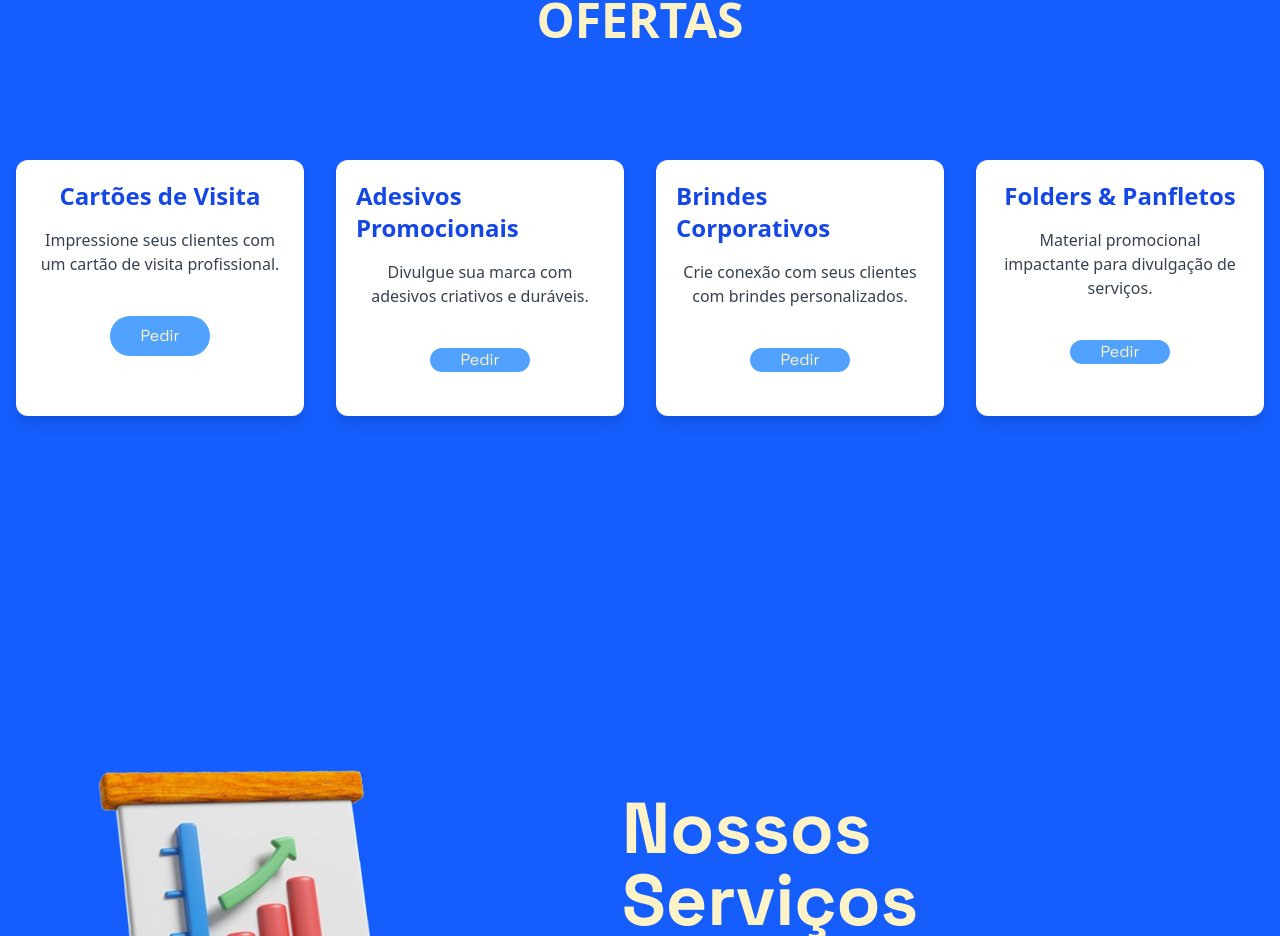
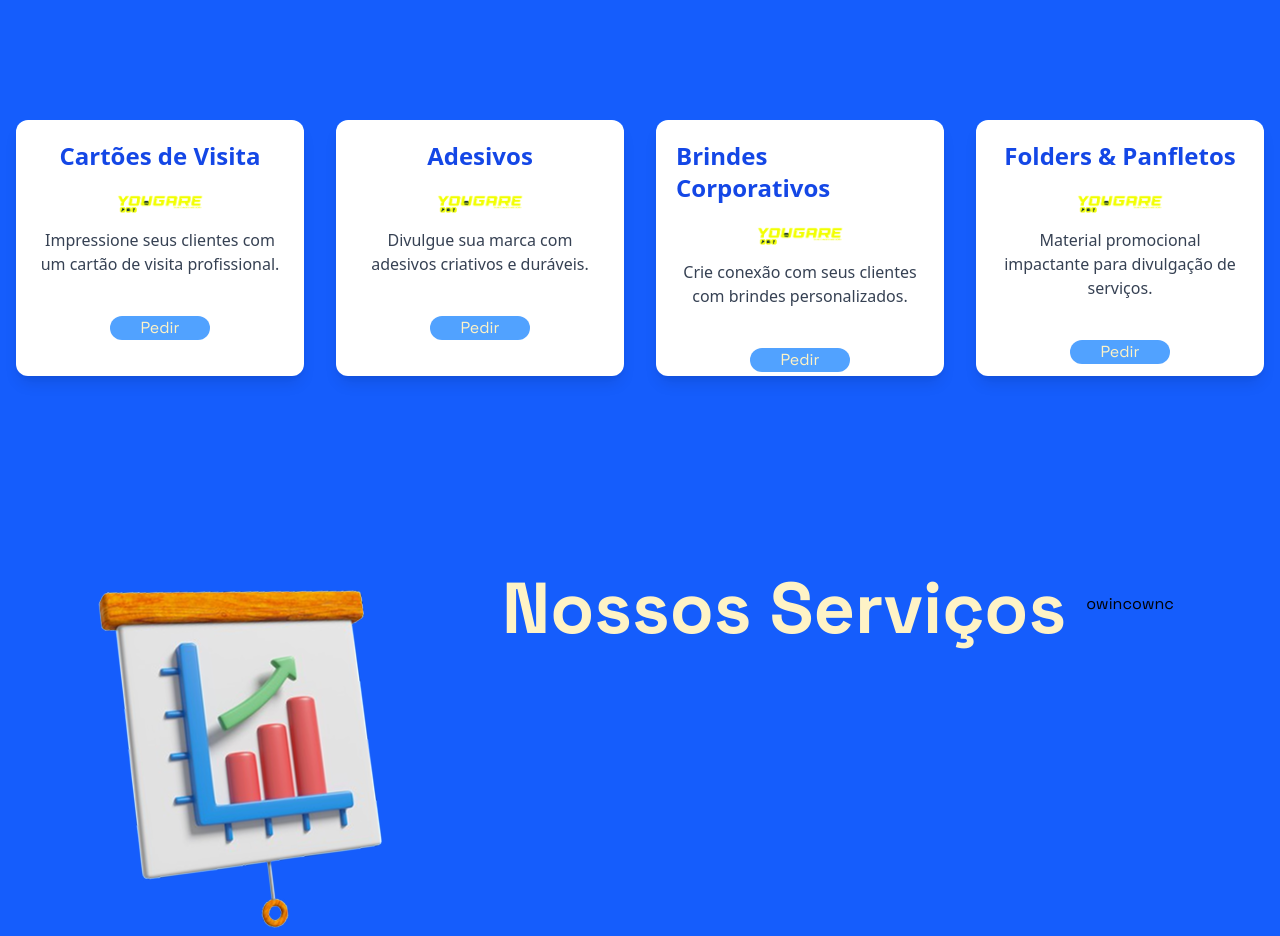
Before and after one commit to Aruturiz/graficastilu, a React (Vite) app in the folder grafica-stilus/: page / in a window 1280 px wide. Shown: the part 976-1912 px from the top of the page. Built offline with nearby package versions, Linux system fonts and the light colour scheme.

Commit message:
commit 30-06

```diff
--- a/grafica-stilus/src/pages/Home_tem.jsx
+++ b/grafica-stilus/src/pages/Home_tem.jsx
@@ -3,15 +3,16 @@ import NavBar from './NavBar';
 import foto1 from '../assets/Imagens/home/foto1.jpg';
 import degrade from '../assets/Imagens/home/degrade.png';
 import grafico from '../assets/Imagens/home/grafico.png';
+import you from '../assets/Imagens/home/you.png';
 import Footer from './footer';
 
 function Home_tem() {
   const cards = [
-    { titulo: 'Banner Personalizado', descricao: 'Produção rápida e de alta qualidade para divulgar sua marca.', imagem: '../assets/Imagens/home/foto1.jpg' },
-    { titulo: 'Cartões de Visita', descricao: 'Impressione seus clientes com um cartão de visita profissional.' },
-    { titulo: 'Adesivos Promocionais', descricao: 'Divulgue sua marca com adesivos criativos e duráveis.' },
-    { titulo: 'Brindes Corporativos', descricao: 'Crie conexão com seus clientes com brindes personalizados.' },
-    { titulo: 'Folders & Panfletos', descricao: 'Material promocional impactante para divulgação de serviços.' },
+    { titulo: 'Banner Personalizado', descricao: 'Produção rápida e de alta qualidade para divulgar sua marca.', imagem:you },
+    { titulo: 'Cartões de Visita', descricao: 'Impressione seus clientes com um cartão de visita profissional.',imagem:you },
+    { titulo: 'Adesivos ', descricao: 'Divulgue sua marca com adesivos criativos e duráveis.',  imagem:you },
+    { titulo: 'Brindes Corporativos', descricao: 'Crie conexão com seus clientes com brindes personalizados.',imagem:you },
+    { titulo: 'Folders & Panfletos', descricao: 'Material promocional impactante para divulgação de serviços.',imagem:you},
   ];
 
   const cardWidth = 320;
@@ -69,9 +70,9 @@ function Home_tem() {
       </div>
 
       {/* Carrossel animado com loop */}
-      <div className="bg-blue-600 py-30">
+      <div className="bg-blue-600 py-15">
         <div className=" rounded-3xl py-5  mr-80 ml-80 -my-20">
-          <h1 className="text-center text-amber-100 text-5xl font-bold mb-10 ">OFERTAS</h1>
+          <h1 className="text-center text-amber-100 text-5xl font-bold mb-10 m-5">OFERTAS</h1>
       </div>
 
 
@@ -91,8 +92,11 @@ function Home_tem() {
                   style={{ width: `${cardWidth}px` }}
                 >
                   <div className="bg-white rounded-xl shadow-lg p-5 h-64 w-full flex flex-col items-center hover:scale-105 transition-transform duration-300 my-30">
+
                     <h2 className="text-2xl font-bold text-blue-700 mb-4">{card.titulo}</h2>
-                    <img></img>
+                    {card.imagem && (
+                  <img src={card.imagem} alt={card.titulo} className="w-24 h-24 object-contain mb-2" />
+                    )}
                     <p className="text-gray-700 text-center">{card.descricao}</p>
                     <button className="bg-blue-400 w-25 h-10 rounded-4xl my-10 hover:size-30 ">
                       <h1 className='text-amber-100 font'>Pedir</h1>
@@ -104,11 +108,11 @@ function Home_tem() {
           </div>
         </div>
       </div>
-      <div className='bg-blue-600 '>
-        <div className='flex flex-auto'>
-              <img src={grafico} className='flex '/>
-              <h1 className='m-30 text-7xl font text-amber-100 font-bold'> Nossos Serviços</h1>
-              <p></p>
+      <div className='bg-blue-600 h-120'>
+        <div className='flex flex-auto '>
+              <img src={grafico} className='flex -my-20'/>
+              <h1 className=' text-7xl font text-amber-100 font-bold'> Nossos Serviços</h1>
+              <p className='font m-5'>owincownc</p>
         </div>
       </div>
       <Footer />
```
Also changed, not shown: grafica-stilus/src/assets/Imagens/home/you.png (added), 1 other file (tests, documents, lock files or other folders).
